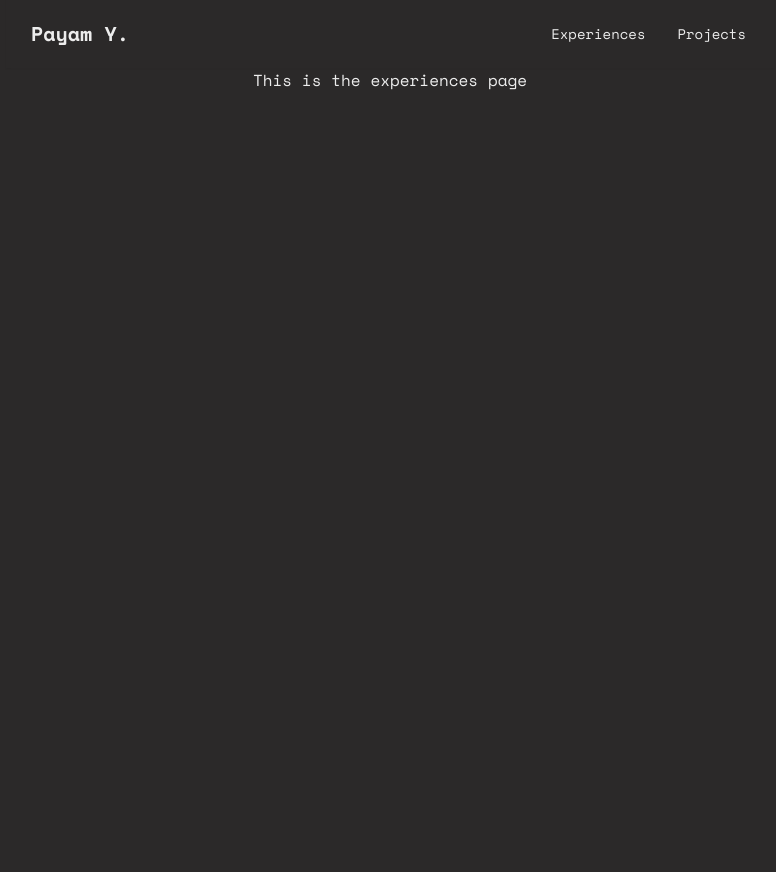
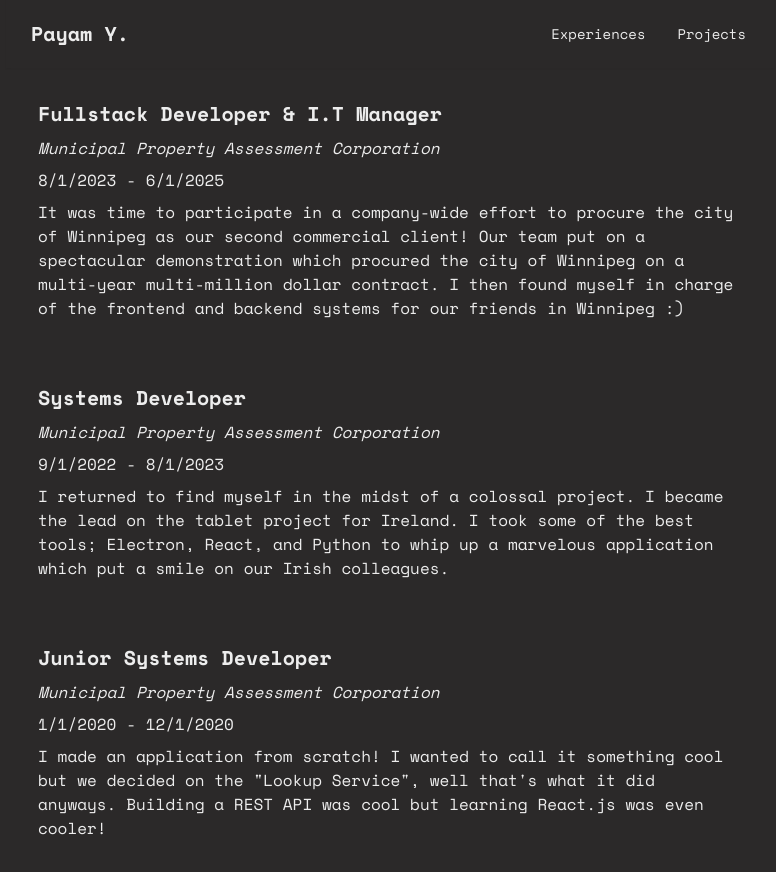
Before and after one commit to payamyek/portfolio-2024, a Next.js app: page /experiences in a window 1280 px wide. Shown: the whole page, without its empty margins (250-1026 px from the left). Built offline with nearby package versions, Linux system fonts and the light colour scheme.

Commit message:
feat: populate experiences section

```diff
--- a/app/experiences/page.tsx
+++ b/app/experiences/page.tsx
@@ -1,5 +1,64 @@
-export default function Home() {
+interface ExperienceInterface {
+  startDate: Date;
+  endDate: Date;
+  jobDescription: string;
+  jobTitle: string;
+  company: string;
+}
+
+const experiences: Array<ExperienceInterface> = [
+  {
+    startDate: new Date(2023, 7),
+    endDate: new Date(2025, 5),
+    jobTitle: 'Fullstack Developer & I.T Manager',
+    jobDescription: `
+      It was time to participate in a company-wide effort to procure the city of Winnipeg as our second commercial client!
+      Our team put on a spectacular demonstration which procured the city of Winnipeg on a multi-year multi-million dollar contract.
+
+     I then found myself in charge of the frontend and backend systems for our friends in Winnipeg :)
+    `,
+    company: 'Municipal Property Assessment Corporation',
+  },
+  {
+    startDate: new Date(2022, 8),
+    endDate: new Date(2023, 7),
+    jobTitle: 'Systems Developer',
+    jobDescription: `
+      I returned to find myself in the midst of a colossal project.
+      I became the lead on the tablet project for Ireland. I took some of the best tools; Electron, React, and Python to whip up a marvelous application which put a smile on our Irish colleagues.`,
+    company: 'Municipal Property Assessment Corporation',
+  },
+  {
+    startDate: new Date(2020, 0),
+    endDate: new Date(2020, 11),
+    jobTitle: 'Junior Systems Developer',
+    jobDescription: `
+      I made an application from scratch! I wanted to call it something cool but we decided on the "Lookup Service", well that's what it did anyways.
+      Building a REST API was cool but learning React.js was even cooler!
+    `,
+    company: 'Municipal Property Assessment Corporation',
+  },
+];
+
+export default function Experiences() {
   return (
-    <div className='flex min-h-dvh flex-col'>This is the experiences page</div>
+    <div className='flex flex-col'>
+      {experiences.map((it) => (
+        <div
+          className='card'
+          key={it.startDate.toString()}
+        >
+          <div className='card-body'>
+            <h2 className='card-title'>{it.jobTitle}</h2>
+            <h3 className='italic'> {it.company} </h3>
+            <h4>
+              {it.startDate.toLocaleDateString('en-US')} -{' '}
+              {it.endDate.toLocaleDateString('en-US')}
+            </h4>
+            <p>{it.jobDescription}</p>
+          </div>
+        </div>
+      ))}
+    </div>
   );
 }
```
